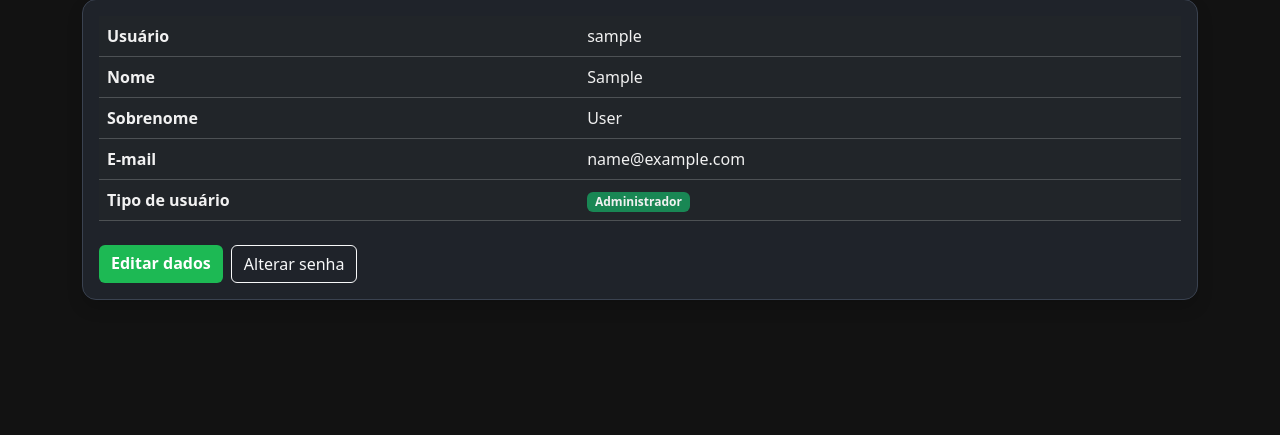
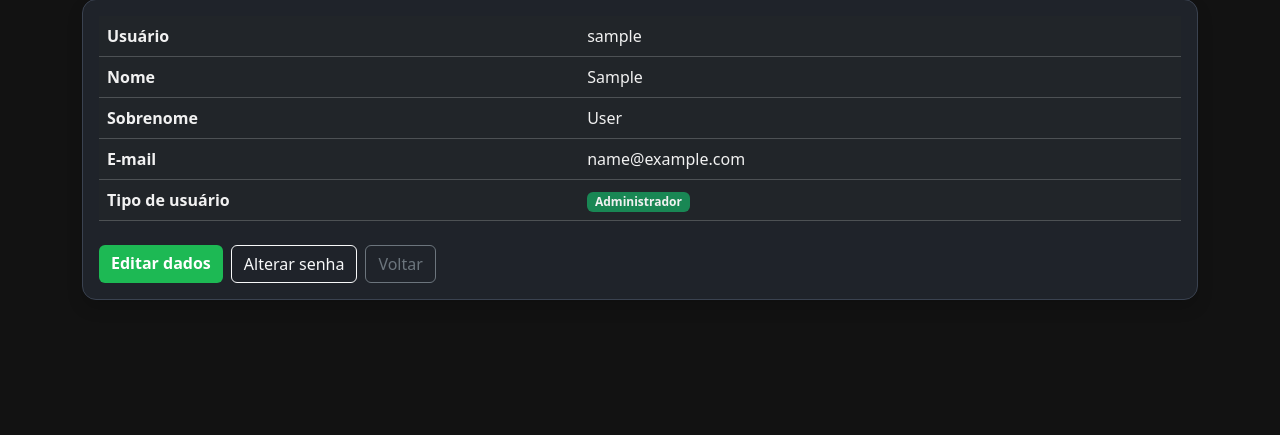
Before and after one commit to Francielp2/Sistema-financeiro-django, a Django app: page /perfil/ in a window 1280 px wide. Shown: the part 182-617 px from the top of the page. Run offline with Django 5.2, Linux system fonts and the light colour scheme; the visitor is signed in with stand-in values (Sample User, id 1).

Commit message:
Adiciona botão de voltar na interface de ver perfil

```diff
--- a/financeiro/templates/financeiro/usuarios/perfil.html
+++ b/financeiro/templates/financeiro/usuarios/perfil.html
@@ -59,6 +59,9 @@ Meu perfil
             <a href="{% url 'alterar_senha' %}" class="btn btn-outline-light">
                 Alterar senha
             </a>
+            <a href="{% url 'inicio' %}" class="btn btn-outline-secondary">
+                Voltar
+            </a>
         </div>
     </div>
 </div>
```
